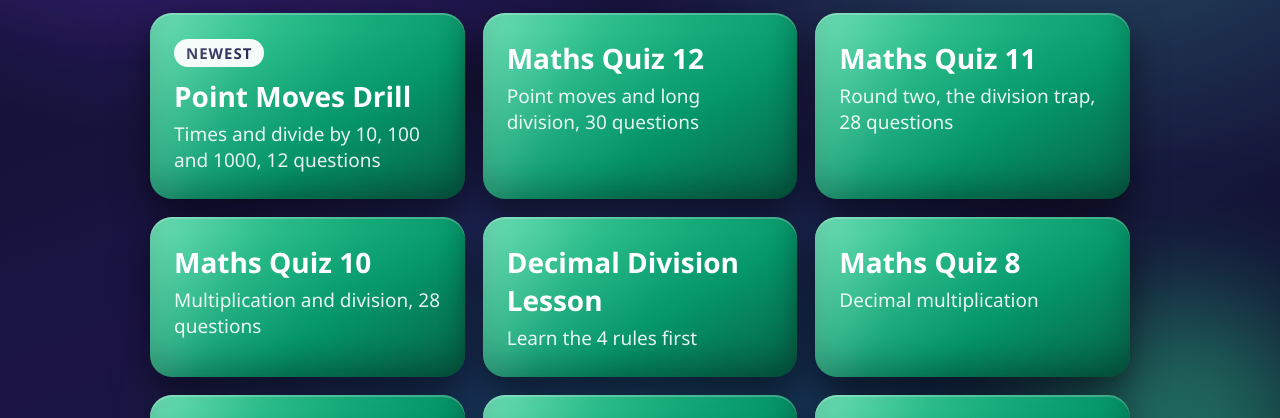
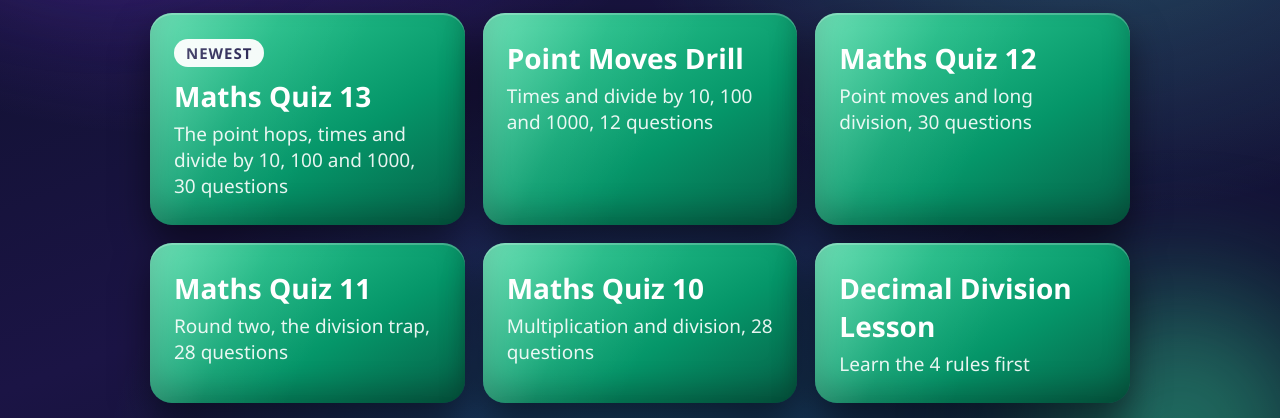
Before and after one commit to zmnakoahmed/zmnakoahmed.github.io, a plain HTML site: page quizzes.html in a window 1280 px wide. Shown: the part 304-722 px from the top of the page. Drawn offline with Linux system fonts and the light colour scheme.

Commit message:
Add Maths Quiz 13 card

```diff
--- a/quizzes.html
+++ b/quizzes.html
@@ -90,7 +90,8 @@
 
   <h2>🔢 Maths</h2>
   <div class="grid">
-    <a class="quiz maths" href="https://zmnakoahmed.github.io/maya-quizzes/point-moves-drill.html"><span class="new">Newest</span><div class="name">Point Moves Drill</div><div class="desc">Times and divide by 10, 100 and 1000, 12 questions</div></a>
+    <a class="quiz maths" href="https://zmnakoahmed.github.io/maya-quizzes/maths13.html"><span class="new">Newest</span><div class="name">Maths Quiz 13</div><div class="desc">The point hops, times and divide by 10, 100 and 1000, 30 questions</div></a>
+    <a class="quiz maths" href="https://zmnakoahmed.github.io/maya-quizzes/point-moves-drill.html"><div class="name">Point Moves Drill</div><div class="desc">Times and divide by 10, 100 and 1000, 12 questions</div></a>
     <a class="quiz maths" href="https://zmnakoahmed.github.io/maya-quizzes/maths12.html"><div class="name">Maths Quiz 12</div><div class="desc">Point moves and long division, 30 questions</div></a>
     <a class="quiz maths" href="https://zmnakoahmed.github.io/maya-quizzes/maths11.html"><div class="name">Maths Quiz 11</div><div class="desc">Round two, the division trap, 28 questions</div></a>
     <a class="quiz maths" href="https://zmnakoahmed.github.io/maya-quizzes/maths10.html"><div class="name">Maths Quiz 10</div><div class="desc">Multiplication and division, 28 questions</div></a>
```
